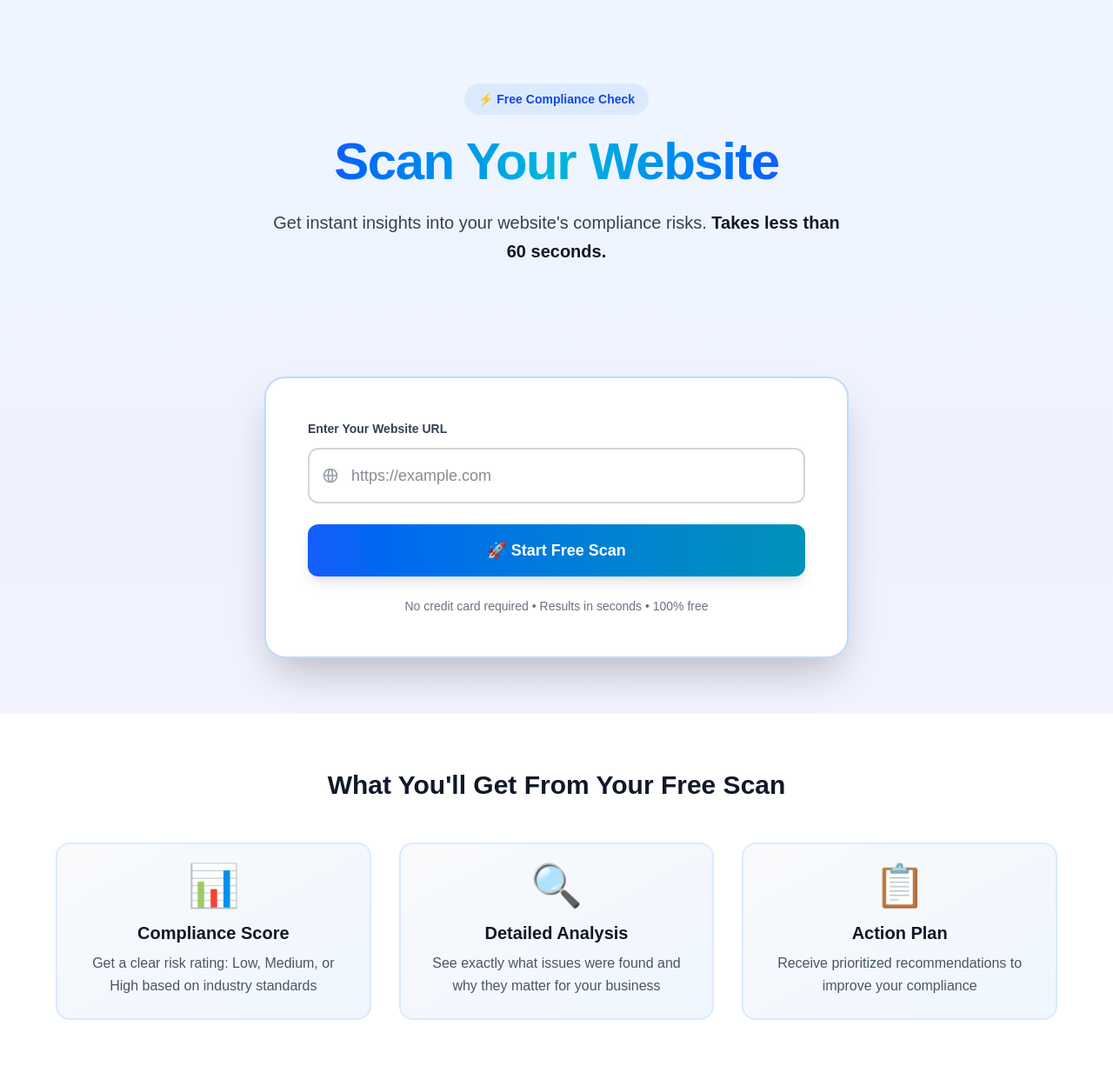
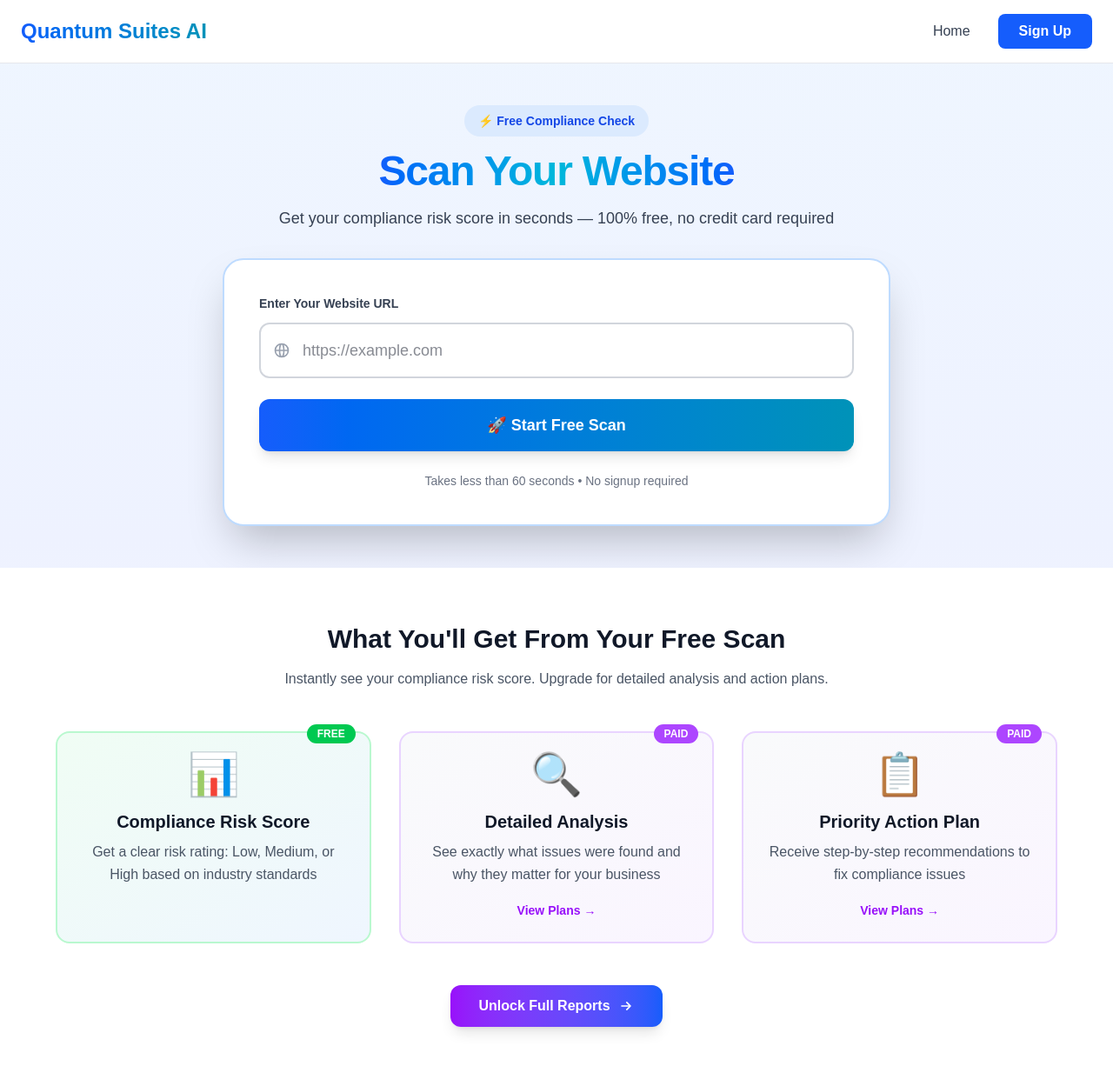
Before and after one commit to Etherbitz/Quantum-Suites, a Next.js app: page /scan in a window 1280 px wide. Shown: the top 1226 px of the page at 87% size. Built offline with nearby package versions, Linux system fonts and the light colour scheme; no server answers.

Commit message:
feat: improve scan page with navigation, accurate free vs paid features, and better UX

```diff
--- a/app/scan/page.tsx
+++ b/app/scan/page.tsx
@@ -25,37 +25,51 @@
 
   return (
     <main className="min-h-screen bg-linear-to-b from-blue-50 via-indigo-50 to-purple-50">
-      {/* Hero Section */}
-      <section className="px-6 py-16 md:py-24">
-        <div className="mx-auto max-w-4xl text-center">
-          <div className="inline-block mb-6">
+      {/* Navigation Bar */}
+      <nav className="bg-white border-b border-gray-200 px-6 py-4">
+        <div className="mx-auto max-w-7xl flex items-center justify-between">
+          <a href="/" className="text-2xl font-bold bg-linear-to-r from-blue-600 to-cyan-600 bg-clip-text text-transparent">
+            Quantum Suites AI
+          </a>
+          <div className="flex gap-4">
+            <a href="/" className="px-4 py-2 text-gray-700 font-medium hover:text-blue-600 transition-colors">
+              Home
+            </a>
+            <a href="/sign-up" className="px-6 py-2 bg-blue-600 text-white font-semibold rounded-lg hover:bg-blue-700 transition-colors">
+              Sign Up
+            </a>
+          </div>
+        </div>
+      </nav>
+
+      {/* Compact Hero + Form Section */}
+      <section className="px-6 py-12">
+        <div className="mx-auto max-w-3xl">
+          <div className="text-center mb-8">
+            <div className="inline-block mb-4">
               <div className="px-4 py-2 bg-blue-100 text-blue-700 rounded-full text-sm font-semibold">
                 ⚡ Free Compliance Check
               </div>
             </div>
 
-          <h1 className="text-5xl md:text-6xl font-bold tracking-tight">
+            <h1 className="text-4xl md:text-5xl font-bold tracking-tight mb-4">
               <span className="bg-linear-to-r from-blue-600 via-cyan-500 to-blue-600 bg-clip-text text-transparent">
                 Scan Your Website
               </span>
             </h1>
 
-          <p className="mt-6 text-xl text-gray-700 max-w-2xl mx-auto leading-relaxed">
-            Get instant insights into your website's compliance risks.
-            <span className="font-semibold text-gray-900"> Takes less than 60 seconds.</span>
+            <p className="text-lg text-gray-700 max-w-2xl mx-auto">
+              Get your compliance risk score in seconds — 100% free, no credit card required
             </p>
+          </div>
 
           {/* Usage Meter */}
-          <div className="mt-8 max-w-xl mx-auto">
+          <div className="mb-8">
             <UsageMeter />
           </div>
-        </div>
-      </section>
 
-      {/* Scan Form Section */}
-      <section className="px-6 pb-16">
-        <div className="mx-auto max-w-2xl">
-          <div className="bg-white rounded-3xl shadow-2xl border-2 border-blue-200 p-8 md:p-12">
+          {/* Scan Form */}
+          <div className="bg-white rounded-3xl shadow-2xl border-2 border-blue-200 p-8 md:p-10">
             <form onSubmit={handleSubmit} className="space-y-6">
               <div>
                 <label htmlFor="url" className="block text-sm font-semibold text-gray-700 mb-3">
@@ -98,36 +112,54 @@
               </button>
 
               <p className="text-center text-sm text-gray-500">
-                No credit card required • Results in seconds • 100% free
+                Takes less than 60 seconds • No signup required
               </p>
             </form>
           </div>
         </div>
       </section>
 
-      {/* Features Section */}
+      {/* What You Get Section */}
       <section className="px-6 py-16 bg-white">
         <div className="mx-auto max-w-6xl">
-          <h2 className="text-3xl font-bold text-center text-gray-900 mb-12">
+          <h2 className="text-3xl font-bold text-center text-gray-900 mb-4">
             What You'll Get From Your Free Scan
           </h2>
+          <p className="text-center text-gray-600 mb-12 max-w-2xl mx-auto">
+            Instantly see your compliance risk score. Upgrade for detailed analysis and action plans.
+          </p>
 
           <div className="grid md:grid-cols-3 gap-8">
             <FeatureCard
               icon="📊"
-              title="Compliance Score"
+              title="Compliance Risk Score"
+              badge="FREE"
               description="Get a clear risk rating: Low, Medium, or High based on industry standards"
+              isFree={true}
             />
             <FeatureCard
               icon="🔍"
               title="Detailed Analysis"
+              badge="PAID"
               description="See exactly what issues were found and why they matter for your business"
+              isFree={false}
             />
             <FeatureCard
               icon="📋"
-              title="Action Plan"
-              description="Receive prioritized recommendations to improve your compliance"
+              title="Priority Action Plan"
+              badge="PAID"
+              description="Receive step-by-step recommendations to fix compliance issues"
+              isFree={false}
             />
+          </div>
+
+          <div className="mt-12 text-center">
+            <a href="/pricing" className="inline-flex items-center gap-2 px-8 py-3 bg-linear-to-r from-purple-600 to-blue-600 text-white font-bold rounded-xl shadow-lg hover:shadow-xl hover:scale-105 transition-all">
+              <span>Unlock Full Reports</span>
+              <svg className="w-5 h-5" fill="none" viewBox="0 0 24 24" stroke="currentColor">
+                <path strokeLinecap="round" strokeLinejoin="round" strokeWidth={2} d="M13 7l5 5m0 0l-5 5m5-5H6" />
+              </svg>
+            </a>
           </div>
         </div>
       </section>
@@ -138,12 +170,32 @@
 /**
  * Feature card component
  */
-function FeatureCard({ icon, title, description }: { icon: string; title: string; description: string }) {
+function FeatureCard({ icon, title, badge, description, isFree }: { icon: string; title: string; badge: string; description: string; isFree: boolean }) {
   return (
-    <div className="text-center p-6 rounded-2xl bg-linear-to-br from-gray-50 to-blue-50 border-2 border-blue-100 hover:border-blue-300 transition-all hover:shadow-lg">
+    <div className={`relative text-center p-6 rounded-2xl border-2 transition-all hover:shadow-lg ${
+      isFree
+        ? 'bg-linear-to-br from-green-50 to-blue-50 border-green-200 hover:border-green-400'
+        : 'bg-linear-to-br from-gray-50 to-purple-50 border-purple-200 hover:border-purple-400'
+    }`}>
+      <div className="absolute -top-3 right-4">
+        <span className={`px-3 py-1 text-xs font-bold rounded-full ${
+          isFree
+            ? 'bg-green-500 text-white'
+            : 'bg-purple-500 text-white'
+        }`}>
+          {badge}
+        </span>
+      </div>
       <div className="text-5xl mb-4">{icon}</div>
       <h3 className="text-xl font-bold text-gray-900 mb-2">{title}</h3>
       <p className="text-gray-600 leading-relaxed">{description}</p>
+      {!isFree && (
+        <div className="mt-4">
+          <a href="/pricing" className="text-purple-600 font-semibold text-sm hover:text-purple-700">
+            View Plans →
+          </a>
+        </div>
+      )}
     </div>
   );
 }
```
Lines whose indentation alone changed are shown as unchanged.
